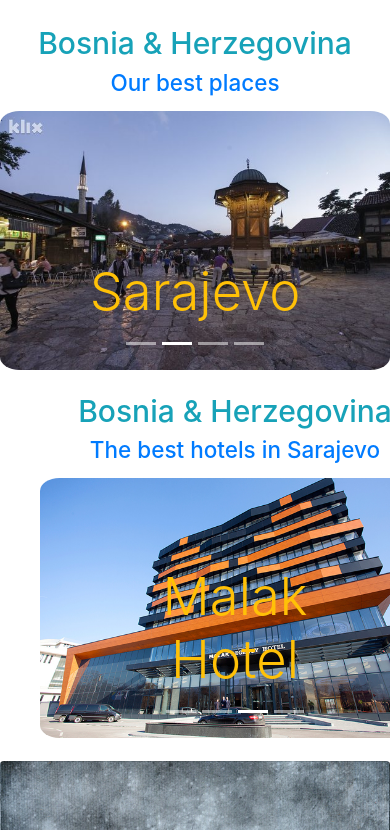
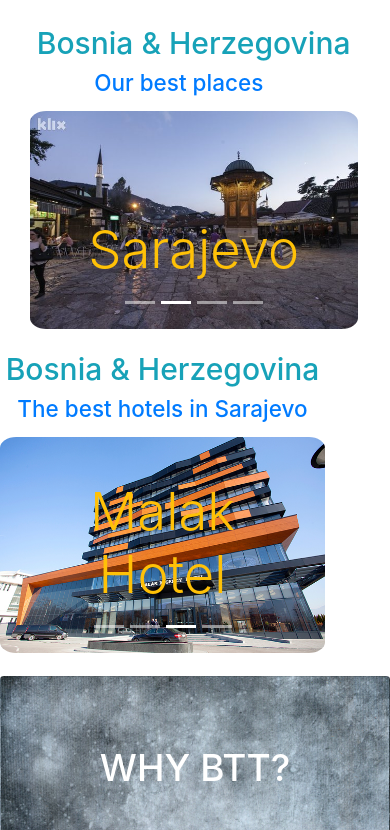
Before and after one commit to devAbu/btt, a PHP site: page /github/ in a window 390 px wide; the page is wider, and only the part inside the window is pictured. Shown: the part 1356-2186 px from the top of that part. Run offline with PHP 8.4, Linux system fonts and the light colour scheme; data that the repository does not hold is empty; some libraries are stand-ins or nearby versions.

Commit message:
carouse; hotel responsive fixed

```diff
--- a/css/style.css
+++ b/css/style.css
@@ -329,24 +329,6 @@ footer {
     left: 38%;
 }
 
-@media only screen and (min-width: 1200px) {
-    #carouselHotel {
-        margin-left: 135px !important;
-    }
-}
-
-@media only screen and (max-width: 1199px) {
-    #carouselHotel {
-        margin-left: 40px !important;
-    }
-}
-
-@media only screen and (max-width: 767px) {
-    #carouselHotel {
-        margin-left: 40px !important;
-    }
-}
-
 @media only screen and (max-width: 990px) {
     #footerEmail {
         margin-left: 0px !important;
--- a/index.php
+++ b/index.php
@@ -1,4 +1,3 @@
-<!--TODO: popravit responsive za hotels-->
 <!--TODO: smanjit prvi slideshow nac manje slike manje od height: 1200px -->
 <!--TODO: myb Napravit slideshow za aktivnosti koje nudimo -->
 <!--TODO: dodat hotel -->
@@ -56,6 +55,7 @@ session_start();
 
 
 <style>
+
 .loader {
     position: fixed;
     top: 50%;
@@ -261,10 +261,10 @@ $dbc->close();
 
 <!--TODO: podaci iz baze-->
     <div class="row no-gutters hidden">
-        <div class="col-md-5 col-xs-12 col-sm-12 ml-md-5 mt-4">
-            <h2 class="text-info text-center">Bosnia & Herzegovina</h2>
+        <div class="col-md-5 col-11 col-sm-12 ml-md-5 mt-4">
+            <h2 class="text-info text-center offset-1 offset-md-0">Bosnia & Herzegovina</h2>
             <p class="h4 text-primary mb-3 text-center">Our best places</p>
-            <div id="carousel3" class="carousel slide" data-ride="carousel">
+            <div id="carousel3" class="carousel slide offset-1 offset-md-0 " data-ride="carousel">
                 <ol class="carousel-indicators">
                     <li data-target="#carousel3" data-slide-to="0" class=""></li>
                     <li data-target="#carousel3" data-slide-to="1" class="active"></li>
@@ -316,7 +316,7 @@ $dbc->close();
             </div>
         </div>
         <!--TODO: podaci iz baze-->
-        <div class="col-md-5 col-12 col-sm-12 mt-4" id="carouselHotel" >
+        <div class="col-md-5 col-10 col-sm-12 mt-4" id="carouselHotel">
             <h2 class="text-info text-center">Bosnia & Herzegovina</h2>
             <p class="h4 text-primary mb-3 text-center">The best hotels in Sarajevo</p>
             <div id="carousel2" class="carousel slide" data-ride="carousel">
@@ -349,7 +349,7 @@ $dbc->close();
                     </div>
                     <div class="carousel-item active" style="border-radius:5%;">
                         <!-- <a href="hotel.php"> -->
-                            <img src="images/malak.jpg" alt="slide3" style="border-radius:5%;" class="d-block img-fluid index2">
+                            <img src="images/malak.jpg" alt="slide3" style="border-radius:5%;" class="d-block img-fluid index2 ">
                         <!-- </a> -->
                         <div class="carousel-caption">
                             <!-- <a href="hotel.php" style="text-decoration:none !important;"> -->
@@ -359,7 +359,7 @@ $dbc->close();
                     </div>
                     <div class="carousel-item" style="border-radius:5%;">
                         <!-- <a href="hotel.php"> -->
-                            <img src="images/mariot.jpg" alt="slide4" style="border-radius:5%;" class="d-block img-fluid index2">
+                            <img src="images/mariot.jpg" alt="slide4" style="border-radius:5%;" class="d-block img-fluid index2 ">
                         <!-- </a> -->
                         <div class="carousel-caption">
                             <!-- <a href="hotel.php" style="text-decoration:none !important;"> -->
```
